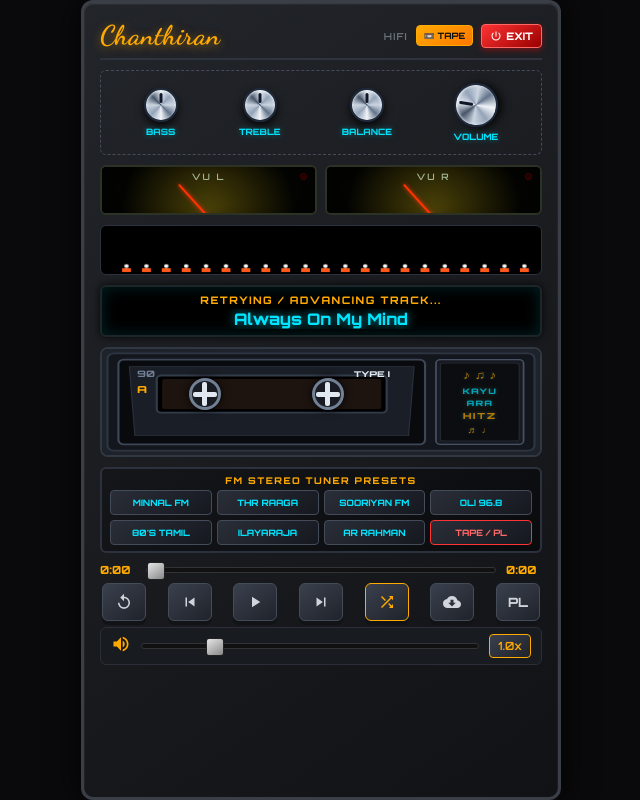
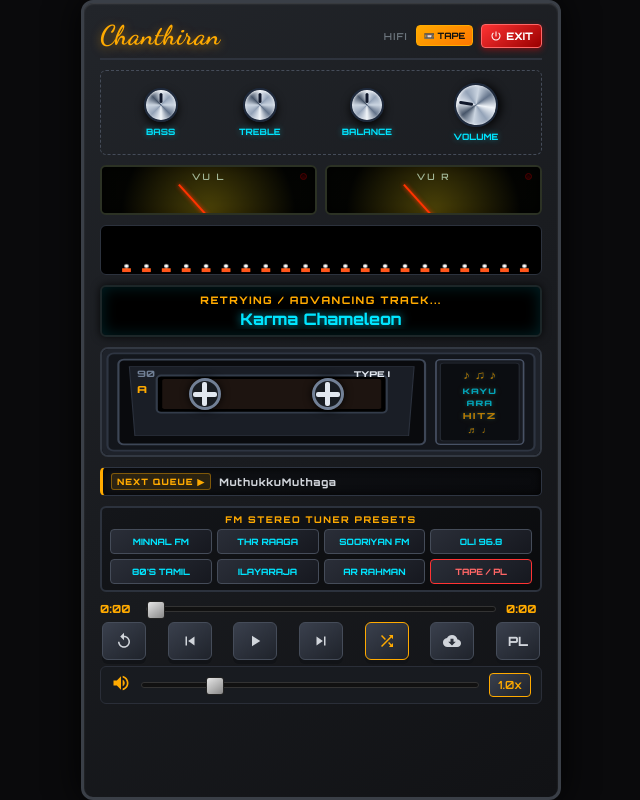
Before and after one commit to chanbai955/HiFi, a plain HTML site: page index.html in a window 1280 px wide. Shown: the whole page, without its empty margins (319-959 px from the left). Drawn offline with nearby package versions, Linux system fonts and the light colour scheme.

Commit message:
Add files via upload

```diff
--- a/index.html
+++ b/index.html
@@ -363,6 +363,52 @@
         }
 
         .cassette-deck-well svg.cdeck-svg { width: 100%; height: 100%; display: block; }
+
+        /* UPCOMING TRACK QUEUE DISPLAY */
+        .next-track-banner {
+            width: 100%;
+            background: linear-gradient(145deg, #101216, #090a0d);
+            border: 1px solid #2e3542;
+            border-left: 3px solid #ffaa00;
+            border-radius: 5px;
+            padding: 5px 8px;
+            display: flex;
+            align-items: center;
+            gap: 8px;
+            box-shadow: inset 0 0 8px rgba(0,0,0,0.85);
+            cursor: pointer;
+            transition: all 0.15s ease;
+        }
+
+        .next-track-banner:hover {
+            border-color: #00e5ff;
+            box-shadow: inset 0 0 8px rgba(0, 229, 255, 0.2);
+        }
+
+        .next-queue-tag {
+            font-family: 'Orbitron', sans-serif;
+            font-size: 0.55rem;
+            font-weight: 900;
+            color: #ffaa00;
+            background: rgba(255, 170, 0, 0.12);
+            border: 1px solid rgba(255, 170, 0, 0.4);
+            border-radius: 3px;
+            padding: 2px 5px;
+            letter-spacing: 1px;
+            white-space: nowrap;
+        }
+
+        .next-queue-title {
+            font-family: 'Orbitron', sans-serif;
+            font-size: 0.65rem;
+            font-weight: 700;
+            color: #d1d5db;
+            letter-spacing: 0.8px;
+            white-space: nowrap;
+            overflow: hidden;
+            text-overflow: ellipsis;
+            flex: 1;
+        }
 
         /* AUDIO-REACTIVE NEON BADGE STYLES */
         .neon-badge-group {
@@ -1050,6 +1096,12 @@
                 <div class="spool-left-wrapper"><div id="tapeLeft" class="tape-wheel"><div class="spoke-cross"><div class="spoke-bar-h"></div><div class="spoke-bar-v"></div></div></div></div>
                 <div class="spool-right-wrapper"><div id="tapeRight" class="tape-wheel"><div class="spoke-cross"><div class="spoke-bar-h"></div><div class="spoke-bar-v"></div></div></div></div>
             </div>
+        </div>
+
+        <!-- NEXT SONG TO PLAY BANNER (DIRECTLY BELOW CASSETTE WELL) -->
+        <div id="nextTrackBanner" class="next-track-banner" onclick="playNext()" title="Click to play next song now">
+            <span class="next-queue-tag">NEXT QUEUE ▶</span>
+            <span id="nextTrackTitle" class="next-queue-title">Loading queue...</span>
         </div>
 
         <div class="fm-tuner-panel">
@@ -1293,6 +1345,8 @@
 
     var currentTrackTitle = document.getElementById('currentTrackTitle');
     var nowPlayingSubtitle = document.getElementById('nowPlayingSubtitle');
+    var nextTrackTitle = document.getElementById('nextTrackTitle');
+    var nextTrackBanner = document.getElementById('nextTrackBanner');
     var playButton = document.getElementById('playButton');
     var pauseButton = document.getElementById('pauseButton');
     var shuffleButton = document.getElementById('shuffleButton');
@@ -1334,6 +1388,7 @@
     var isTransitioning = false;
     var consecutiveErrorCount = 0;
     var preloadTriggeredForCurrentTrack = false;
+    var nextUpcomingIndex = -1;
 
     // WEB AUDIO GRAPH NODES
     var audioCtx = null;
@@ -2527,6 +2582,10 @@
         durationSpan.textContent = "LIVE";
         progressSlider.value = 0;
 
+        if (nextTrackTitle) {
+            nextTrackTitle.textContent = "FM LIVE BROADCAST (NO QUEUE)";
+        }
+
         var stationInfo = fmStations[key];
         if (stationInfo.useApi) {
             fetch("https://de1.api.radio-browser.info/json/stations/byname/" + encodeURIComponent(stationInfo.query))
@@ -2808,6 +2867,7 @@
         isShuffle = !isShuffle;
         shuffleButton.classList.toggle('active-mode', isShuffle);
         playMechanicalSwitchClick();
+        nextUpcomingIndex = -1;
         scheduleNextTrackPreload();
     }
 
@@ -2835,10 +2895,12 @@
         if (activeFmKey) {
             nowPlayingSubtitle.textContent = "LIVE FM RADIO";
             currentTrackTitle.textContent = fmStations[activeFmKey].title;
+            if (nextTrackTitle) nextTrackTitle.textContent = "FM LIVE BROADCAST (NO QUEUE)";
         } else {
             var title = playlist[currentTrackIndex] ? playlist[currentTrackIndex].title : "Track";
             nowPlayingSubtitle.textContent = "NOW PLAYING";
             currentTrackTitle.textContent = title;
+            updateUpcomingTrackUI();
         }
         updateActiveTrackHighlight();
         updateMediaSession();
@@ -2850,13 +2912,36 @@
         return isShuffle ? getRandomIndex() : (currentTrackIndex + 1) % playlist.length;
     }
 
+    function updateUpcomingTrackUI() {
+        if (!nextTrackTitle) return;
+        if (activeFmKey) {
+            nextTrackTitle.textContent = "FM LIVE BROADCAST (NO QUEUE)";
+            return;
+        }
+        if (playlist.length <= 1) {
+            nextTrackTitle.textContent = "SINGLE TRACK LOOP";
+            return;
+        }
+        if (nextUpcomingIndex < 0 || nextUpcomingIndex >= playlist.length) {
+            nextUpcomingIndex = determineNextIndex();
+        }
+        var nextSong = playlist[nextUpcomingIndex];
+        nextTrackTitle.textContent = nextSong ? nextSong.title : "None";
+    }
+
     async function scheduleNextTrackPreload() {
         if (playlist.length <= 1 || activeFmKey) return;
 
-        var nextIndex = determineNextIndex();
-        var candidateTrack = playlist[nextIndex];
-        if (!candidateTrack || candidateTrack.title === preloadedTrackTitle) return;
-
+        if (nextUpcomingIndex < 0 || nextUpcomingIndex === currentTrackIndex) {
+            nextUpcomingIndex = determineNextIndex();
+        }
+
+        var candidateTrack = playlist[nextUpcomingIndex];
+        if (!candidateTrack) return;
+
+        updateUpcomingTrackUI();
+
+        if (candidateTrack.title === preloadedTrackTitle) return;
         preloadedTrackTitle = candidateTrack.title;
 
         var cachedBlob = await getTrackFromDB(candidateTrack.title);
@@ -2878,6 +2963,7 @@
         clearLoadGuard();
         currentTrackIndex = index;
         isTransitioning = true;
+        nextUpcomingIndex = -1; // Reset planned queue
 
         var targetTrack = playlist[currentTrackIndex];
         initRealAudioContext();
@@ -2957,8 +3043,11 @@
         playMechanicalSwitchClick();
 
         if (playlist.length === 0) return;
-        var nextIdx = isShuffle ? getRandomIndex() : (currentTrackIndex + 1) % playlist.length;
-        loadTrack(nextIdx, true);
+        var targetIndex = (nextUpcomingIndex >= 0 && nextUpcomingIndex < playlist.length)
+            ? nextUpcomingIndex
+            : determineNextIndex();
+
+        loadTrack(targetIndex, true);
     }
 
     function playPrevious() {
@@ -2980,8 +3069,7 @@
     hifiAudio.addEventListener('ended', function() {
         if (playlist.length > 0 && !isTransitioning) {
             isTransitioning = true;
-            var nextIdx = isShuffle ? getRandomIndex() : (currentTrackIndex + 1) % playlist.length;
-            loadTrack(nextIdx, true);
+            playNext();
         }
     });
 
@@ -2998,8 +3086,7 @@
 
         nowPlayingSubtitle.textContent = "RETRYING / ADVANCING TRACK...";
         setTimeout(() => {
-            var nextIdx = isShuffle ? getRandomIndex() : (currentTrackIndex + 1) % playlist.length;
-            loadTrack(nextIdx, true);
+            playNext();
         }, 1200);
     });
 
```
